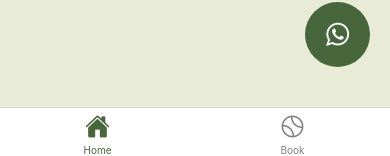
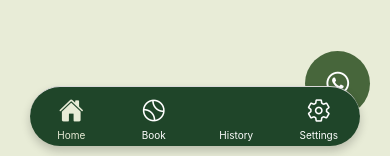
Before and after one commit to DavidIvanSantoso/YukTennisYuk-bookapp, a React Native app: screen /HomeScreen in a window 390 px wide. Shown: the part 688-844 px from the top of the page. Built offline with nearby package versions, Linux system fonts and the light colour scheme.

Commit message:
Setting + Splash Screen Icon

```diff
--- a/app.json
+++ b/app.json
@@ -4,20 +4,20 @@
     "slug": "YUKTENNISYUK",
     "version": "1.0.0",
     "orientation": "portrait",
-    "icon": "./app/assets/icon.png",
+    "icon": "./app/assets/splash-icon1.png",
     "userInterfaceStyle": "light",
     "newArchEnabled": true,
     "splash": {
-      "image": "./app/assets/splash-icon.png",
+      "image": "./app/assets/splash-icon1.png",
       "resizeMode": "contain",
-      "backgroundColor": "#ffffff"
+      "backgroundColor": "black"
     },
     "ios": {
       "supportsTablet": true
     },
     "android": {
       "adaptiveIcon": {
-        "foregroundImage": "./app/assets/adaptive-icon.png",
+        "foregroundImage": "./app/assets/splash-icon1.png",
         "backgroundColor": "#ffffff"
       }
     },
--- a/app/components/FooterComp.js
+++ b/app/components/FooterComp.js
@@ -1,17 +1,11 @@
 import React from "react";
 import { View, StyleSheet } from "react-native";
-import {
-  Text,
-  BottomNavigation,
-  BottomNavigationProps,
-  BottomNavigationTab,
-  Icon,
-  IconElement,
-} from "@ui-kitten/components";
 import { Ionicons } from "@expo/vector-icons";
 import { createBottomTabNavigator } from "@react-navigation/bottom-tabs";
 import HomeScreen from "../screens/HomeScreen";
 import BookScreen from "../screens/BookScreen";
+import Profile from "../screens/SettingScreen";
+import SettingScreen from "../screens/SettingScreen";
 const Tab = createBottomTabNavigator();
 
 function FooterComp(props) {
@@ -29,16 +23,48 @@ function FooterComp(props) {
             iconName = focused ? "settings" : "settings-outline";
           }
 
-          return <Ionicons name={iconName} size={size} color={color} />;
+          return (
+            <View
+              style={[
+                styles.iconcontainer,
+                focused && styles.activeIconContainer,
+              ]}
+            >
+              <Ionicons name={iconName} size={25} color={color} />
+            </View>
+          );
         },
-        tabBarActiveTintColor: "#47663B",
-        tabBarInactiveTintColor: "gray",
+        tabBarActiveTintColor: "#e8ecd7",
+        tabBarInactiveTintColor: "white",
+        tabBarStyle: styles.tabbar,
+        tabBarItemStyle: styles.tabbaritem,
       })}
     >
       <Tab.Screen name="Home" component={HomeScreen} />
       <Tab.Screen name="Book" component={BookScreen} />
+      <Tab.Screen name="History" component={BookScreen} />
+      <Tab.Screen name="Settings" component={SettingScreen} />
     </Tab.Navigator>
   );
 }
-const styles = StyleSheet.create({});
+const styles = StyleSheet.create({
+  tabbar: {
+    backgroundColor: "#1f4529",
+    height: 60,
+    borderRadius: 30,
+    marginHorizontal: 30,
+    marginBottom: 10,
+    position: "absolute",
+    elevation: 10,
+    shadowColor: "#000",
+    shadowOffset: { width: 0, height: 5 },
+    shadowOpacity: 0.2,
+    shadowRadius: 10,
+  },
+  tabbaritem: {
+    justifyContent: "center",
+    alignItems: "center",
+    padding: 5,
+  },
+});
 export default FooterComp;
--- a/app/screens/BookDetail.js
+++ b/app/screens/BookDetail.js
@@ -67,7 +67,7 @@ function BookDetail(props) {
           </Text>
         </View>
         <View style={styles.desccontainer}>
-          <Text style={styles.descheader}>Book Slot:</Text>
+          <Text style={styles.descheader}>Book Slot</Text>
           <Text style={styles.desctext}>Number of People:</Text>
           <Select
             selectedIndex={numPeople}
@@ -78,11 +78,17 @@ function BookDetail(props) {
             <SelectItem title="2" />
             <SelectItem title="3" />
           </Select>
+          <Text style={[styles.descheader, { marginTop: 10 }]}>
+            Total Price: 1500000
+          </Text>
           <Button
             style={{
               marginVertical: 20,
               backgroundColor: "#47663b",
               borderColor: "white",
+            }}
+            onPress={() => {
+              console.log("HAI");
             }}
           >
             Confirm
--- a/app/screens/BookScreen.js
+++ b/app/screens/BookScreen.js
@@ -223,8 +223,8 @@ const styles = StyleSheet.create({
     paddingHorizontal: 15, // Add horizontal padding for the pill shape
     paddingVertical: 8, // Add vertical padding
     borderRadius: 20, // Make the border fully rounded
-    backgroundColor: "#d1e7dd", // Background color for the pill
-    color: "#000", // Text color
+    backgroundColor: "#1f4529", // Background color for the pill
+    color: "#e8ecd7", // Text color
     fontSize: 12, // Adjust font size
     borderWidth: 1, // Optional: Add a border
     borderColor: "#a3d2b3", // Optional: Border color
--- /dev/null
+++ b/app/screens/SettingScreen.js
@@ -0,0 +1,54 @@
+import React, { useState } from "react";
+import { StyleSheet, View } from "react-native";
+import { Avatar, Button, Text } from "@ui-kitten/components";
+import Collapsible from "react-native-collapsible";
+
+function SettingScreen(props) {
+  const [selectedIndex, setSelectedIndex] = useState(1);
+  return (
+    <View style={styles.background}>
+      <View style={styles.profilecontainer}>
+        <Avatar
+          source={require("../assets/favicon.png")}
+          style={styles.avatar}
+          size="giant"
+        />
+        <Text style={styles.settingstext}>Nama Account</Text>
+        <Text style={styles.settingstext}>No Telpon</Text>
+
+        <Button
+          style={[
+            styles.button,
+            { backgroundColor: "#b23b3b", borderColor: "#b23b3b" },
+          ]}
+        >
+          Logout
+        </Button>
+      </View>
+    </View>
+  );
+}
+const styles = StyleSheet.create({
+  background: {
+    flex: 1,
+    backgroundColor: "#e8ecd7",
+  },
+  profilecontainer: {
+    display: "flex",
+    alignItems: "center",
+    marginTop: 50,
+  },
+  settingstext: {
+    textAlign: "center",
+    fontWeight: "bold",
+    fontSize: 24,
+    marginVertical: 5,
+    color: "#1f4529",
+  },
+  button: {
+    marginTop: 15,
+    backgroundColor: "#1f4529",
+    borderColor: "#1f4529",
+  },
+});
+export default SettingScreen;
--- a/package.json
+++ b/package.json
@@ -18,7 +18,9 @@
     "expo-status-bar": "~2.0.0",
     "react": "18.3.1",
     "react-native": "0.76.3",
+    "react-native-collapsible": "^1.6.2",
     "react-native-gesture-handler": "^2.21.2",
+    "react-native-get-random-values": "^1.11.0",
     "react-native-reanimated": "^3.16.5",
     "react-native-reanimated-carousel": "^3.5.1",
     "react-native-safe-area-context": "^5.0.0",
```
Also changed, not shown: app/assets/splash-icon1.png (added), 1 other file (tests, documents, lock files or other folders).
